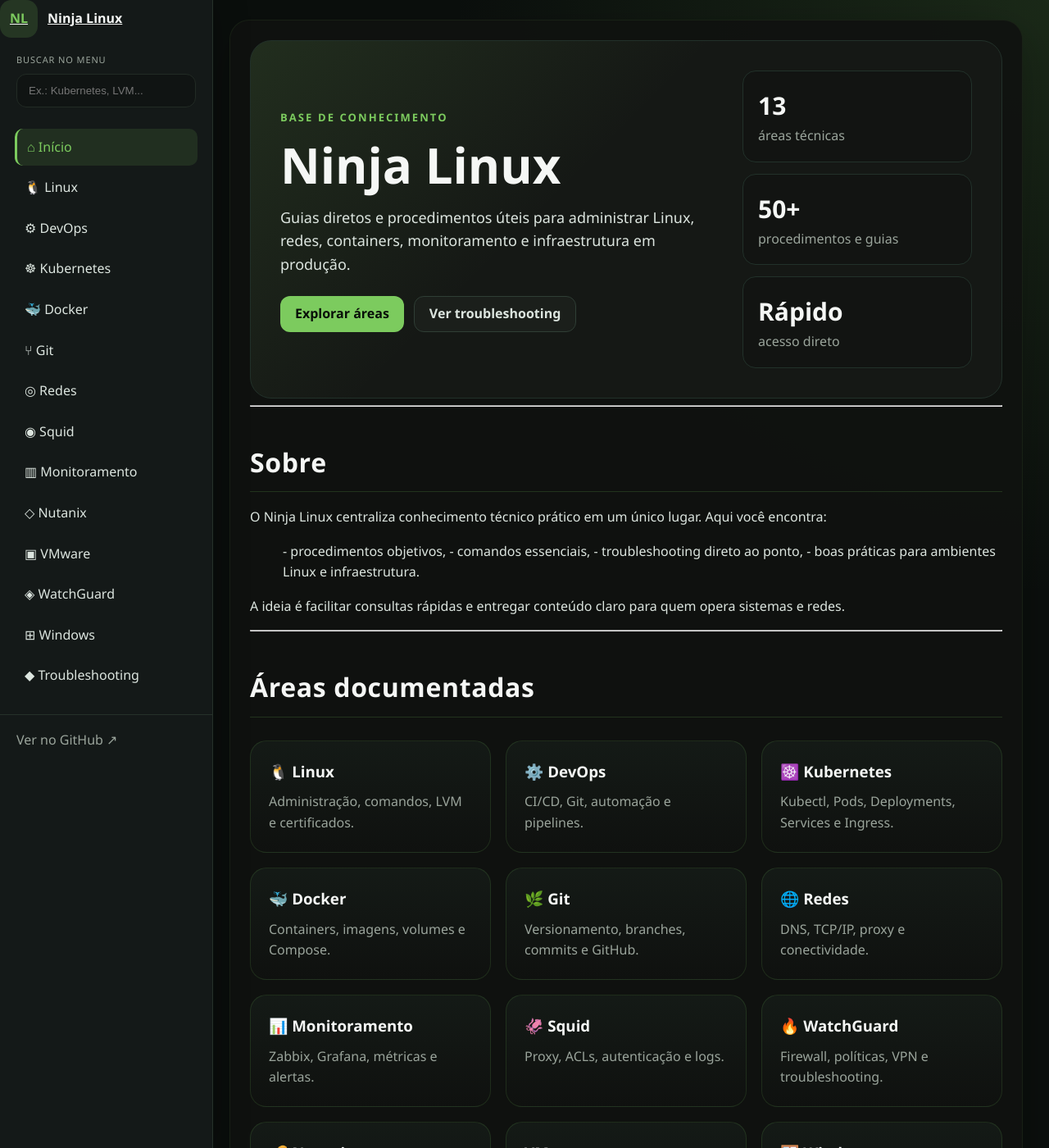
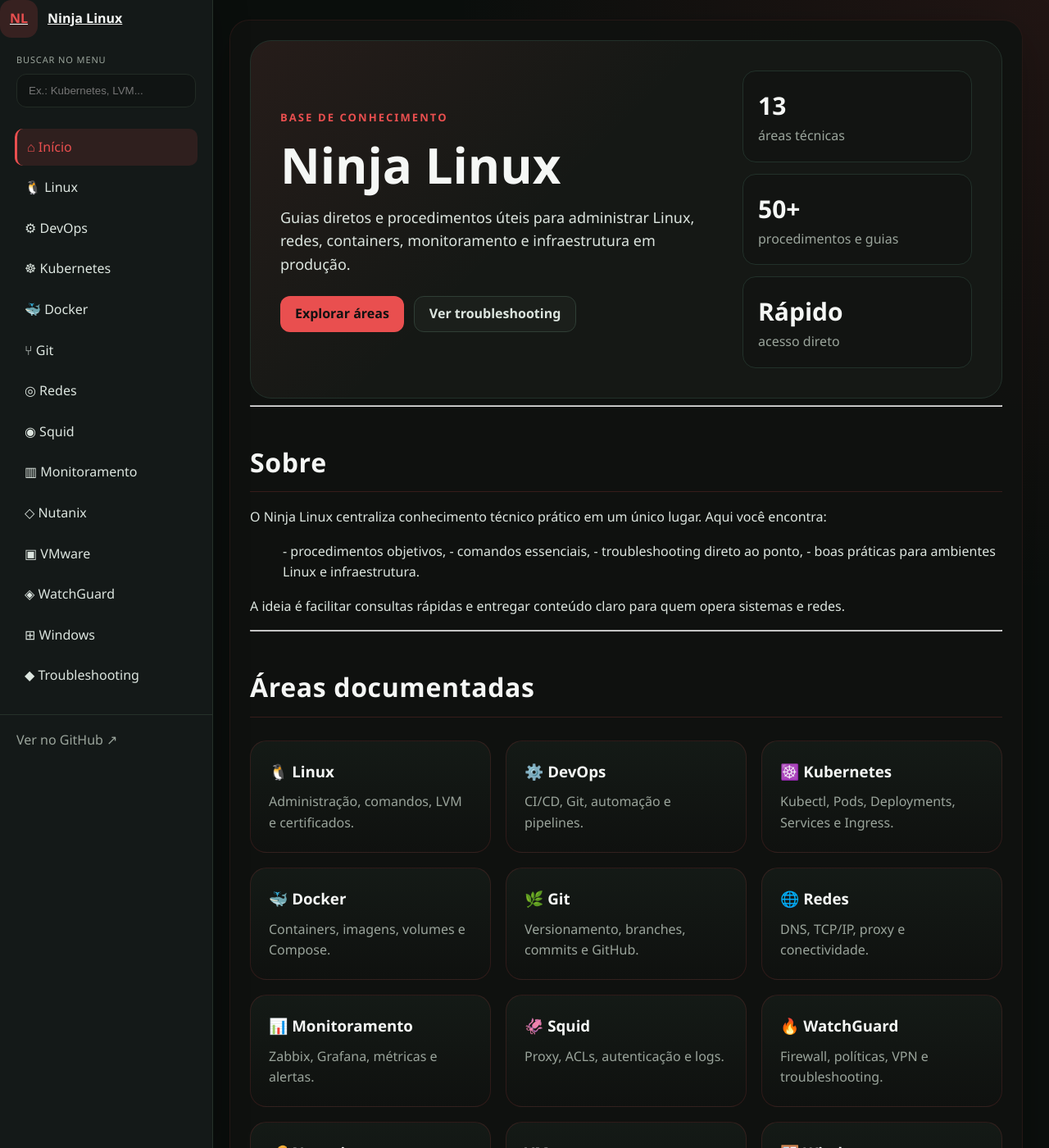
Before and after one commit to joaopedros111/ninja-linux, a Jekyll site: the page built from index.md, in a window 1280 px wide and 1400 px high. Shown: the whole window at 82% size. Built offline with Jekyll 4.4.1, drawn with Linux system fonts in a browser that asks for light colours.

Commit message:
Atualiza de verde para vermelho

```diff
--- a/assets/css/style.css
+++ b/assets/css/style.css
@@ -1,5 +1,8 @@
 :root {
-    --verde-ninja: #7CCB5E;
+    --accent-red: #E94F4F;
+    --accent-soft: rgba(233, 79, 79, 0.14);
+    --accent-border: rgba(233, 79, 79, 0.22);
+    --accent-strong: rgba(233, 79, 79, 0.28);
     --bg-principal: #0B0F0D;
     --bg-secundario: #141918;
     --bg-card: #171B18;
@@ -24,7 +27,7 @@ body {
 body {
   margin: 0;
   font-family: "Segoe UI", Arial, sans-serif;
-  background: radial-gradient(circle at top right, rgba(124, 203, 94, 0.14), transparent 30%), var(--bg-principal);
+  background: radial-gradient(circle at top right, rgba(233, 79, 79, 0.10), transparent 30%), var(--bg-principal);
   color: var(--texto);
   line-height: 1.6;
 }
@@ -92,8 +95,8 @@ body {
 .search-box input:focus,
 .search-input:focus,
 #searchInput:focus {
-  border-color: var(--verde-ninja);
-  box-shadow: 0 0 0 4px rgba(124, 203, 94, 0.12);
+  border-color: var(--accent-red);
+  box-shadow: 0 0 0 4px rgba(233, 79, 79, 0.10);
 }
 
 .sidebar-menu {
@@ -114,12 +117,12 @@ body {
 
 .sidebar-menu a:hover,
 .sidebar-menu a.active {
-  background: rgba(124, 203, 94, 0.12);
-  color: var(--verde-ninja);
+  background: rgba(233, 79, 79, 0.12);
+  color: var(--accent-red);
 }
 
 .sidebar-menu a.active {
-  border-left: 3px solid var(--verde-ninja);
+  border-left: 3px solid var(--accent-red);
 }
 
 .sidebar-footer {
@@ -139,7 +142,7 @@ main {
   background: rgba(16, 18, 16, 0.95);
   border-radius: 24px;
   box-shadow: 0 18px 60px rgba(0, 0, 0, 0.25);
-  border: 1px solid rgba(124, 203, 94, 0.08);
+  border: 1px solid rgba(233, 79, 79, 0.10);
 }
 
 .home-hero {
@@ -149,14 +152,14 @@ main {
   align-items: center;
   padding: 36px;
   border-radius: 26px;
-  background: linear-gradient(135deg, rgba(124, 203, 94, 0.12), transparent 42%), #151815;
+  background: linear-gradient(135deg, rgba(233, 79, 79, 0.08), transparent 42%), #151815;
   border: 1px solid #22312a;
 }
 
 .home-kicker {
   display: inline-flex;
   margin-bottom: 16px;
-  color: var(--verde-ninja);
+  color: var(--accent-red);
   font-size: 13px;
   font-weight: 800;
   text-transform: uppercase;
@@ -197,8 +200,8 @@ main {
 }
 
 .primary-action {
-  background: var(--verde-ninja);
-  color: #091009;
+  background: var(--accent-red);
+  color: #111;
 }
 
 .secondary-action {
@@ -240,7 +243,7 @@ h2 {
   font-weight: 700;
   letter-spacing: 0.02em;
   padding-bottom: 10px;
-  border-bottom: 1px solid rgba(124, 203, 94, 0.18);
+  border-bottom: 1px solid rgba(233, 79, 79, 0.18);
 }
 
 p, li, td, th, blockquote {
@@ -248,7 +251,7 @@ p, li, td, th, blockquote {
 }
 
 a {
-  color: var(--verde-ninja);
+  color: var(--accent-red);
 }
 
 a:hover {
@@ -302,7 +305,7 @@ tr:last-child td {
 blockquote {
   margin: 24px 0;
   padding: 18px 20px;
-  border-left: 4px solid var(--verde-ninja);
+  border-left: 4px solid var(--accent-red);
   background: #131814;
   color: var(--texto);
   border-radius: 0 12px 12px 0;
@@ -320,7 +323,7 @@ blockquote {
   padding: 22px;
   border-radius: 20px;
   background: linear-gradient(180deg, rgba(21, 27, 23, 0.96), rgba(16, 18, 16, 0.95));
-  border: 1px solid rgba(124, 203, 94, 0.14);
+  border: 1px solid rgba(233, 79, 79, 0.14);
   color: inherit;
   text-decoration: none;
   transition: transform 0.25s ease, box-shadow 0.25s ease, border-color 0.25s ease, background 0.25s ease;
@@ -329,7 +332,7 @@ blockquote {
 .card:hover {
   transform: translateY(-6px);
   box-shadow: 0 28px 60px rgba(0, 0, 0, 0.22);
-  border-color: rgba(124, 203, 94, 0.28);
+  border-color: rgba(233, 79, 79, 0.28);
   background: linear-gradient(180deg, rgba(28, 34, 28, 0.98), rgba(20, 24, 20, 0.95));
 }
 
@@ -403,8 +406,8 @@ main,
   width: 46px;
   height: 46px;
   border-radius: 14px;
-  background: rgba(124, 203, 94, 0.16);
-  color: var(--verde-ninja);
+  background: rgba(233, 79, 79, 0.16);
+  color: var(--accent-red);
   font-weight: 900;
 }
 
@@ -426,7 +429,7 @@ main,
 
 .menu-toggle:hover,
 .menu-toggle:focus {
-  background: rgba(124, 203, 94, 0.14);
+  background: rgba(233, 79, 79, 0.14);
 }
 
 .backdrop {
```
